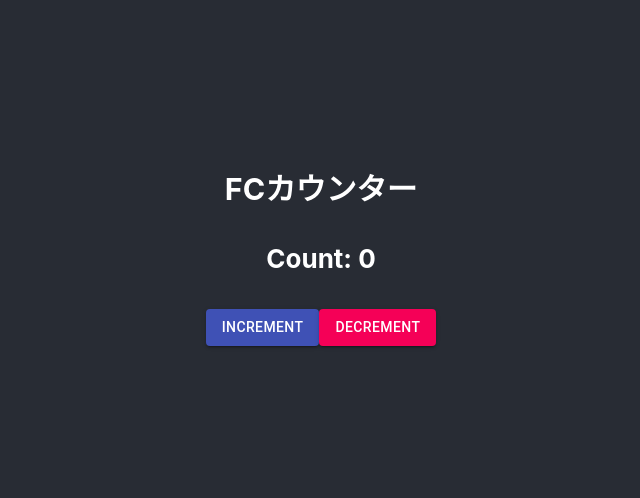
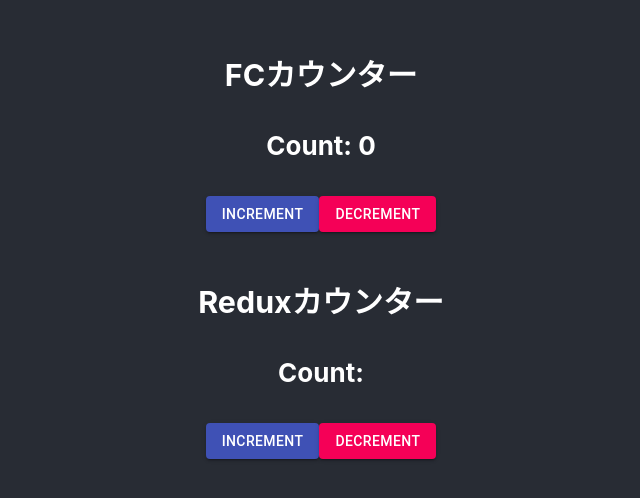
Before and after one commit to hirarira/react-test, a React (Create React App) app: page / in a window 1280 px wide. Shown: the part 160-658 px from the top of the page, without its empty margins (319-959 px from the left). Built offline with nearby package versions, Linux system fonts and the light colour scheme.

Commit message:
ReduxCounterの雛形を追加

```diff
--- a/src/App.tsx
+++ b/src/App.tsx
@@ -1,5 +1,6 @@
 import React, { FC } from 'react';
 import FCCounter from './component/fcCounter'
+import ReduxCounter from './component/reduxCounter'
 
 import './App.css';
 
@@ -9,6 +10,7 @@
     <div className="App">
       <header className="App-header">
         <FCCounter />
+        <ReduxCounter />
       </header>
     </div>
   );
--- /dev/null
+++ b/src/component/reduxCounter.tsx
@@ -0,0 +1,34 @@
+import React, { FC, useState } from 'react';
+import Button from '@material-ui/core/Button';
+import Box from '@material-ui/core/Box';
+
+const ReduxCounter:FC = () => {
+  const increment = () => {
+
+  };
+  const decrement = () => {
+
+  };
+  return (
+    <Box component="span" m={1}>
+      <h3>Reduxカウンター</h3>
+      <h4>Count: </h4>
+      <Button
+        variant="contained"
+        color="primary"
+        onClick={increment}
+      >
+        INCREMENT
+      </Button>
+      <Button
+        variant="contained"
+        color="secondary"
+        onClick={decrement}
+      >
+        DECREMENT
+      </Button>
+    </Box>
+  );
+}
+
+export default ReduxCounter;
```
